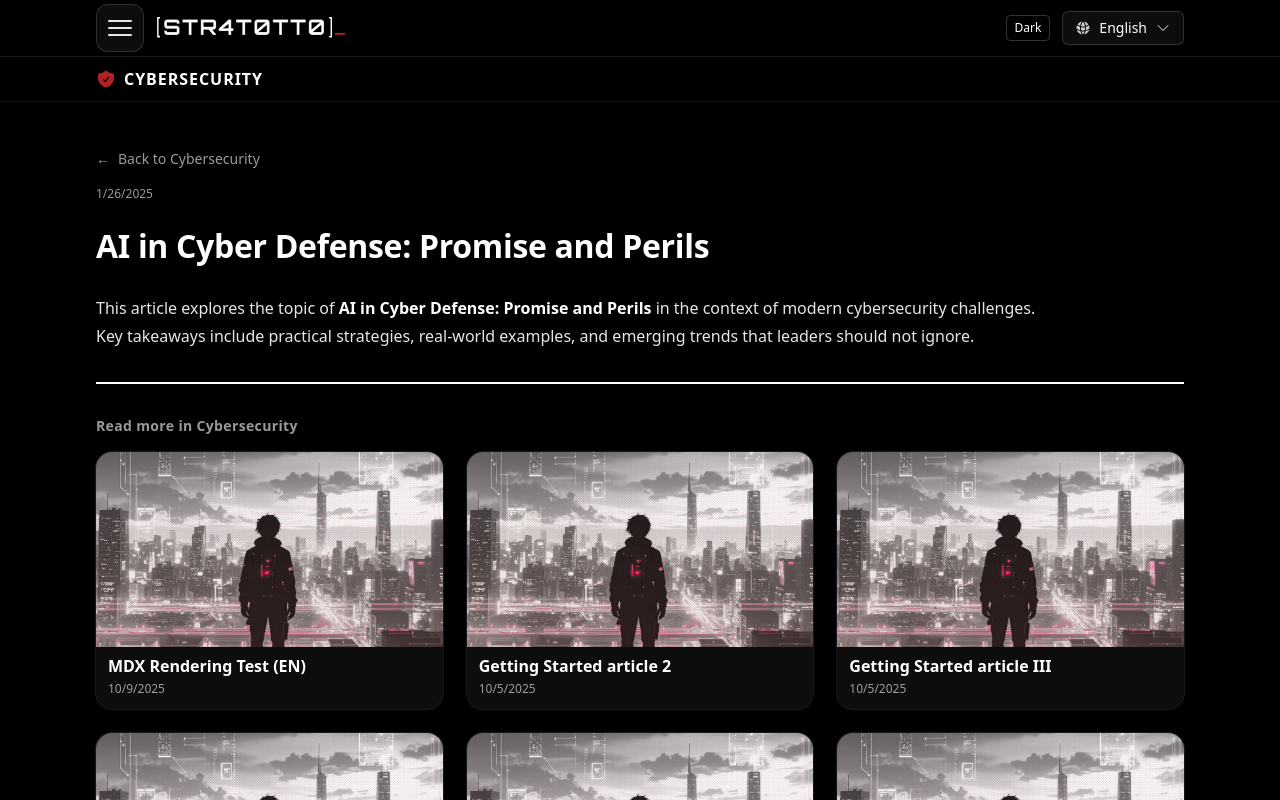
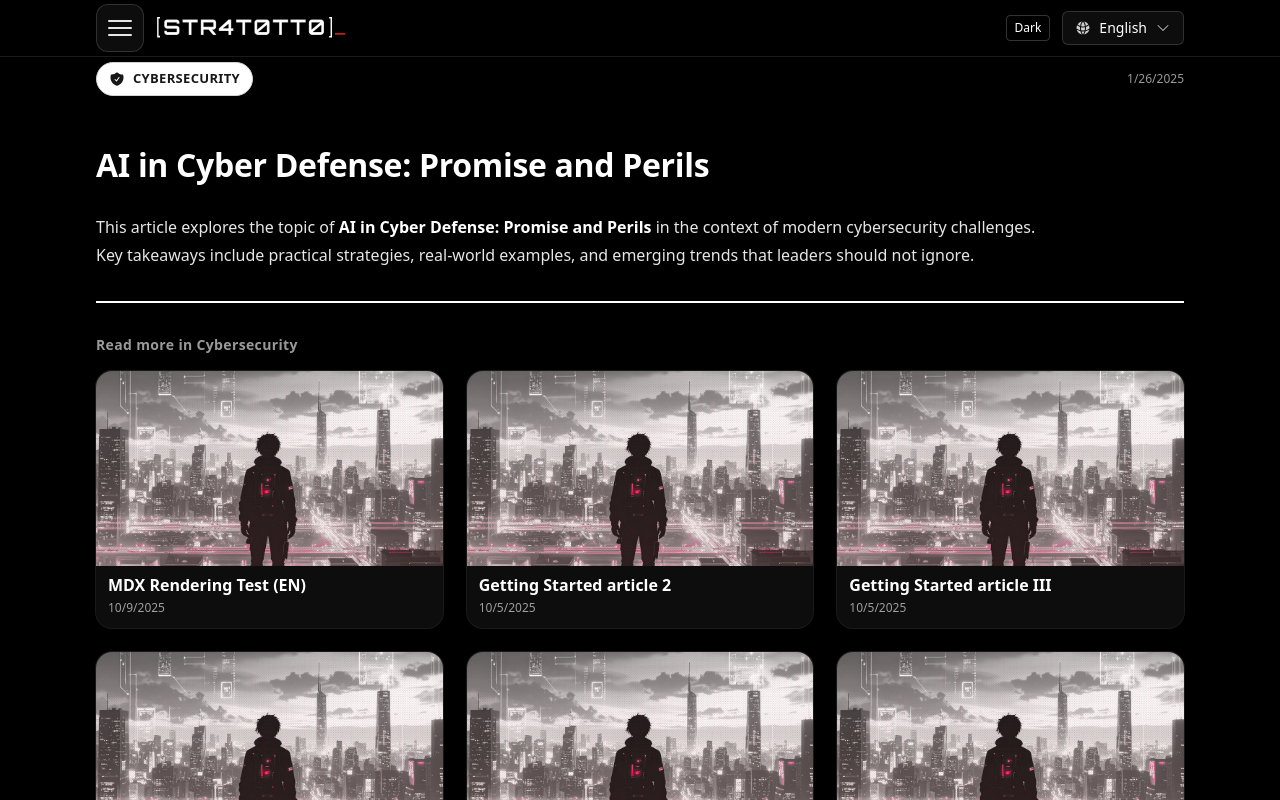
Before and after one commit to STR4T0TT0/str4t0tt0-blog, a React (Vite) app: page /en/cybersecurity/ai-in-cyber-defense in a window 1280 px wide. Shown: the top 800 px of the page. Built offline with nearby package versions, Linux system fonts and the light colour scheme; a web font is replaced by a local one.

Commit message:
refactor: restructure category navigation

```diff
--- /dev/null
+++ b/src/components/nav/CategoryPill.tsx
@@ -0,0 +1,48 @@
+// navigation sticky sous les catégories et les articles
+import { Link } from "react-router-dom";
+import { ROUTES } from "@/router/routes";
+import {
+  ShieldCheckIcon,
+  CpuChipIcon,
+  CurrencyDollarIcon,
+} from "@heroicons/react/24/solid";
+
+type Category = "cybersecurity" | "ai" | "crypto";
+
+const icons: Record<Category, React.ElementType> = {
+  cybersecurity: ShieldCheckIcon,
+  ai: CpuChipIcon,
+  crypto: CurrencyDollarIcon,
+};
+
+export default function CategoryPill({
+  lang,
+  category,
+  label,
+}: {
+  lang: string;
+  category: Category;
+  label: string;
+}) {
+  const Icon = icons[category] ?? ShieldCheckIcon;
+  const href = ROUTES.category(lang, category);
+
+  return (
+    <Link
+      to={href}
+      className="
+        inline-flex items-center gap-2 rounded-full
+        px-3 py-1.5 text-[13px] font-semibold tracking-wide border
+        transition-colors hover:opacity-90
+        focus:outline-none focus-visible:ring-2 focus-visible:ring-offset-2
+        focus-visible:ring-[--color-accent] focus-visible:ring-offset-background
+        border-neutral-300 bg-white text-neutral-900
+        dark:border-neutral-700 dark:bg-neutral-900 dark:text-neutral-100
+      "
+      aria-label={`${label} — open category`}
+    >
+      <Icon className="w-4 h-4" aria-hidden />
+      <span className="uppercase">{label}</span>
+    </Link>
+  );
+}
--- a/src/views/ArticleView.tsx
+++ b/src/views/ArticleView.tsx
@@ -1,14 +1,16 @@
 import { useParams, Link } from "react-router-dom";
 import { useEffect, useState } from "react";
-import CategoryBar from "@/components/nav/CategoryBar";
-import Container from "@/components/layout/Container";
+import { useTranslation } from "react-i18next";
+import { SUPPORTED, type Lang } from "@/i18n";
+import type { ComponentType } from "react";
+import type { PostMeta } from "@/types/post";
+
 import { getPostBySlug } from "@/lib/getPostBySlug";
 import { getPostsByCategory } from "@/lib/getPostsByCategory";
+
+import Container from "@/components/layout/Container";
 import PostCardMobile from "@/components/posts/PostCardMobile";
-import { useTranslation } from "react-i18next";
-import { SUPPORTED, type Lang } from "@/i18n";
-import type { PostMeta } from "@/types/post";
-import type { ComponentType } from "react";
+import CategoryPill from "@/components/nav/CategoryPill";
 
 const internalFromSeo = {
   cybersecurity: "cybersecurity",
@@ -101,20 +103,28 @@ export default function ArticleView() {
 
   return (
     <div className="page">
-      <CategoryBar slug={catInternal as any} />
+      {/* Meta-bar sticky : pill catégorie + date */}
+      <nav
+        className="sticky top-[56px] z-30 backdrop-blur supports-[backdrop-filter]:bg-background/60"
+        aria-label="Article context"
+      >
+        <div className="h-11">
+          <Container className="h-full flex items-center justify-between gap-3">
+            <CategoryPill
+              lang={lang}
+              category={catInternal as any}
+              label={catLabel}
+            />
+            {state?.date && (
+              <time className="text-xs text-muted" dateTime={state.date}>
+                {new Date(state.date).toLocaleDateString()}
+              </time>
+            )}
+          </Container>
+        </div>
+      </nav>
       <main className="pt-[44px] pb-20">
         <Container>
-          {/* lien retour au-dessus */}
-          <div className="mb-4">
-            <Link
-              to={backTo}
-              className="inline-flex items-center gap-2 text-sm text-muted hover:underline"
-            >
-              <span aria-hidden>←</span>
-              <span>{t("blog:backToCategory", { category: catLabel })}</span>
-            </Link>
-          </div>
-
           {notFound ? (
             <div className="space-y-4">
               <p className="text-sm">
@@ -161,11 +171,6 @@ export default function ArticleView() {
           ) : (
             <>
               <article className="prose max-w-none prose-headings:scroll-mt-[116px]">
-                {state.date && (
-                  <p className="text-xs text-muted mb-6">
-                    {new Date(state.date).toLocaleDateString()}
-                  </p>
-                )}
                 {/*  Rendu MDX on neutraliser les éventuels h1 du contenu.
                 ajouter components={{ h1: () => null }} dans la balise*/}
                 <state.Component />
--- a/src/views/CategoryView.tsx
+++ b/src/views/CategoryView.tsx
@@ -1,16 +1,23 @@
+// présentes les articles appartenant à une catégorie
 import { useParams } from "react-router-dom";
 import { useEffect, useMemo, useRef, useState } from "react";
+import { getPostsByCategory } from "@/lib/getPostsByCategory";
+import { EllipsisHorizontalIcon } from "@heroicons/react/24/solid";
+import { useTranslation } from "react-i18next";
+import type { PostMeta } from "@/types/post";
+
+import Container from "@/components/layout/Container";
+import PostCardMobile from "@/components/posts/PostCardMobile";
+import CategoryPill from "@/components/nav/CategoryPill";
+
 import CategoryBar from "@/components/nav/CategoryBar";
-import PostCardMobile from "@/components/posts/PostCardMobile";
-import { getPostsByCategory } from "@/lib/getPostsByCategory";
-import type { PostMeta } from "@/types/post";
-import { EllipsisHorizontalIcon } from "@heroicons/react/24/solid";
-import Container from "@/components/layout/Container";
 
 const PAGE_SIZE = 6;
 
+// les catégories doivent être définies explicitement
 export default function CategoryView() {
   const { lang, category } = useParams();
+  const { t } = useTranslation(["blog", "menu"]);
   const seoToInternal = {
     cybersecurity: "cybersecurity",
     "artificial-intelligence": "ai",
@@ -18,6 +25,9 @@ export default function CategoryView() {
   } as const;
   const catInternal =
     category && seoToInternal[category as keyof typeof seoToInternal];
+  const catLabel =
+    (catInternal && t(`menu:${catInternal}`, { defaultValue: catInternal })) ||
+    "";
 
   const [allPosts, setAllPosts] = useState<PostMeta[]>([]);
   const [visible, setVisible] = useState<number>(PAGE_SIZE);
@@ -52,7 +62,21 @@ export default function CategoryView() {
 
   return (
     <div className="page">
-      <CategoryBar slug={catInternal as any} />
+      {/* Juste la pill catégorie */}
+      <nav
+        className="sticky top-[56px] z-30 backdrop-blur supports-[backdrop-filter]:bg-background/60"
+        aria-label="Category context"
+      >
+        <div className="h-11">
+          <Container className="h-full flex items-center">
+            <CategoryPill
+              lang={(lang as string) || "en"}
+              category={catInternal as any}
+              label={catLabel}
+            />
+          </Container>
+        </div>
+      </nav>
       <main className="pt-[44px] pb-20">
         <Container>
           <div className="grid grid-cols-1 gap-6 md:grid-cols-2 lg:grid-cols-3">
```
